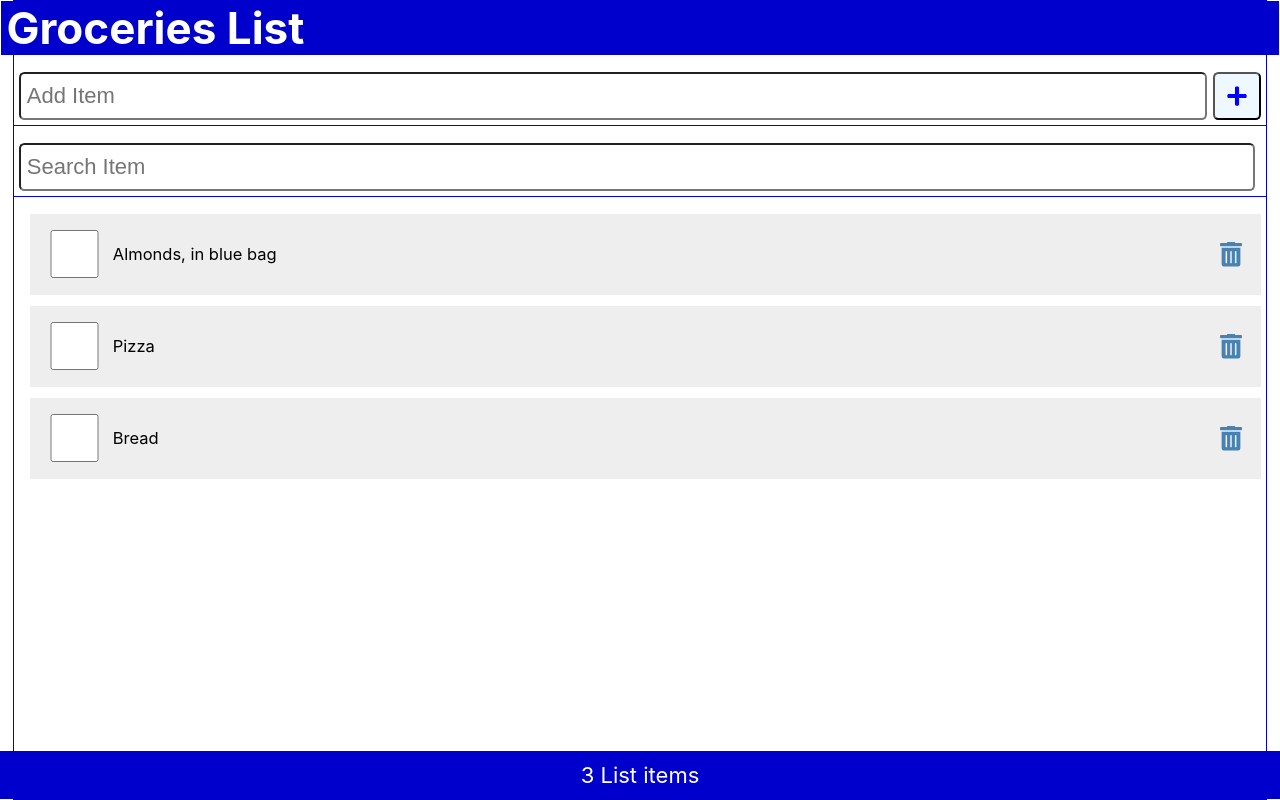
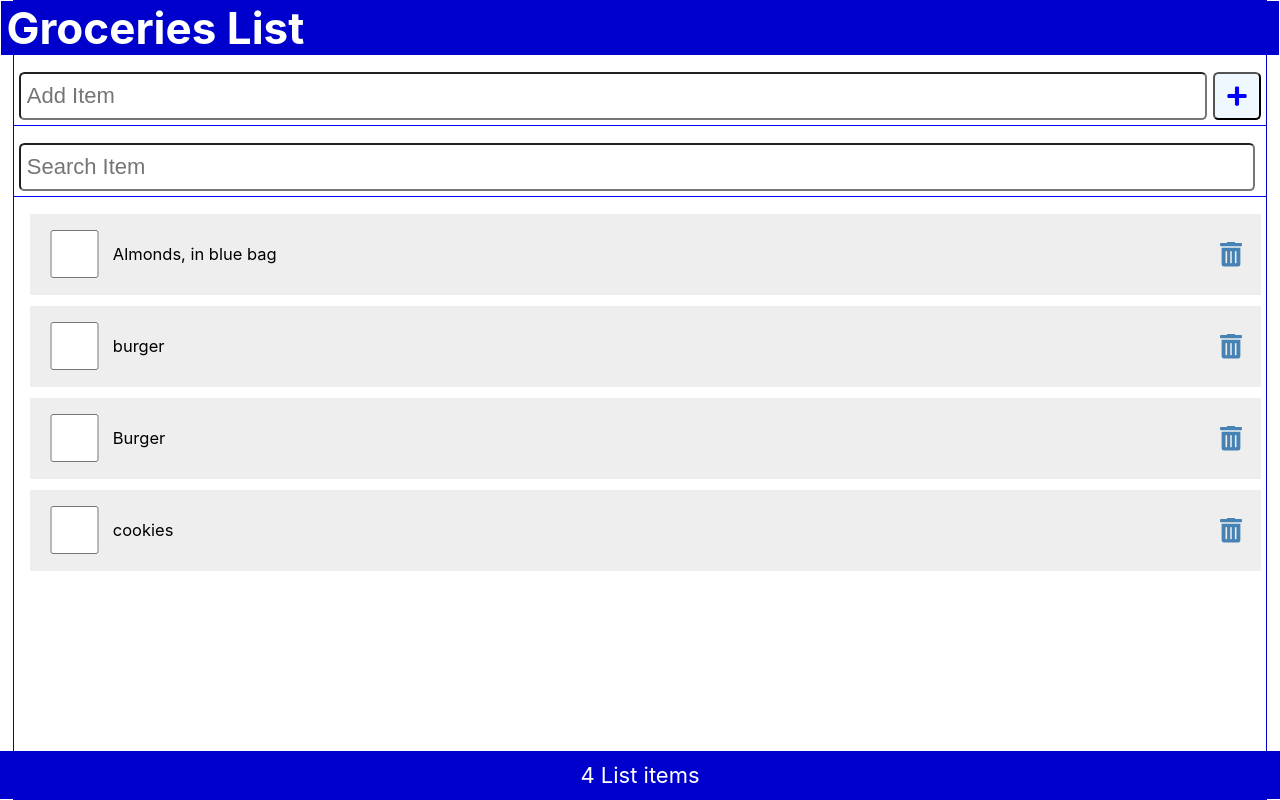
Before and after one commit to Asilshah006/React-Course, a React (Create React App) app in the folder myapp/: page / in a window 1280 px wide. Shown: the top 800 px of the page. Built offline with nearby package versions, Linux system fonts and the light colour scheme; data requests are answered from the project's data file.

Commit message:
Added Files

```diff
--- a/myapp/data/db.json
+++ b/myapp/data/db.json
@@ -1,22 +1,24 @@
 {
   "items": [
-
     {
       "id": 1,
-            "checked":false,
-            "item" : "Almonds, in blue bag"
+      "checked": false,
+      "item": "Almonds, in blue bag"
     },
-
-        {
-            "id": 2,
-            "checked":false,
-            "item" : "Pizza"
-        },
-
     {
       "id": 3,
-            "checked":false,
-            "item" : "Bread"
+      "checked": false,
+      "item": "burger"
+    },
+    {
+      "id": 4,
+      "checked": false,
+      "item": "Burger"
+    },
+    {
+      "id": 5,
+      "checked": false,
+      "item": "cookies"
     }
   ]
 }
--- a/myapp/src/App.js
+++ b/myapp/src/App.js
@@ -5,6 +5,7 @@ import Content from './Content';
 import SearchList from './SearchList';
 import Footer from './Footer';
 import AddItem from './AddItem';
+import requestApi from './requestApi';
 import { useState ,useEffect } from 'react';
 
 function App() {
@@ -17,6 +18,7 @@ function App() {
   const [search , setSearch] = useState('');
 
   const[fetchError , setFetchError] = useState(null);
+
   const[isLoading , setIsLoading] = useState(true);
 
   //  console.log("Before UseEffect");
@@ -46,22 +48,59 @@ function App() {
 
   //console.log("After UseEffect");
 
-  const addItem =(item) =>{
+  const addItem = async (item) =>{
     const id = items.length ? items[items.length-1].id + 1 : 1;
     const myNewItem = {id , checked : false , item}
     const listItems = [...items , myNewItem];
     setItems(listItems);
+
+    const postOption = {
+      method : 'POST',
+      headers :{
+        'Content-Type': 'application/json'
+      },
+      body: JSON.stringify(myNewItem)
+    }
+
+    const response = await requestApi(API_URL  , postOption);
+    if(response) setFetchError(response);
+
   }
 
-  const handleCheck =(id) =>{
+  const handleCheck = async (id) =>{
     const listItems = items.map((item)=>
         item.id === id ? {...item ,checked : !item.checked} : item);
     setItems(listItems);
+
+    const myItem = listItems.filter(item => item.id === id);
+
+    const patchOption = {
+      method : 'PATCH',
+      headers : {
+        'Content-Type' : 'application/json'
+      },
+      body: JSON.stringify({checked : myItem[0].checked})
+    }
+
+    const url = `${API_URL}/${id}`;
+    const response = await requestApi(url , patchOption);
+    if(response) setFetchError(response);
+
   }
-  const handleDelete =(id)=>{
+
+  const handleDelete = async (id)=>{
     const listItems = items.filter((item)=>
     item.id !== id );
-    setItems(listItems);;
+
+    setItems(listItems);
+    const url = `${API_URL}/${id}`;
+
+    const deleteOption ={method : 'DELETE'};
+
+    const response = await requestApi(url , deleteOption);
+    if(response){
+      setFetchError(response);
+    }
   }
 
   const handleSubmit = (e) =>{
--- /dev/null
+++ b/myapp/src/requestApi.js
@@ -0,0 +1,16 @@
+
+const requestApi = async (url = '' , optionsobj = null , errMsg = null ) =>{
+
+    try{
+        const response = await fetch(url , optionsobj);
+        if(!response.ok){
+            throw Error ("Please Reload Website");
+        }
+    }catch(err){
+        errMsg = err.message;
+    }finally{
+        return errMsg;
+    }
+}
+
+export default requestApi;
--- /dev/null
+++ b/package.json
@@ -0,0 +1,5 @@
+{
+  "dependencies": {
+    "react-router-dom": "^6.8.2"
+  }
+}
```
Also changed, not shown: 1 other file (tests, documents, lock files or other folders). Lines whose indentation alone changed are shown as unchanged.
